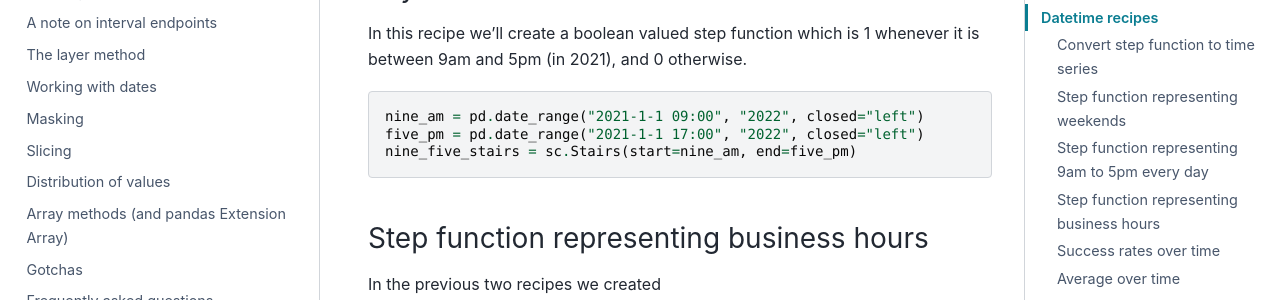
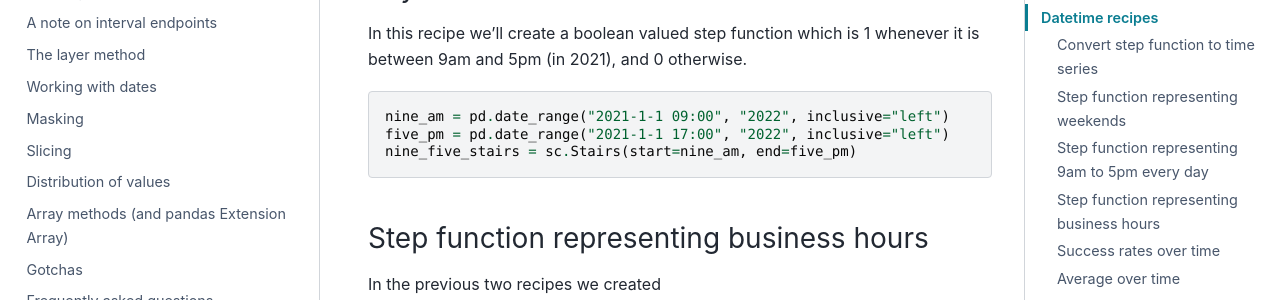
Before and after one commit to staircase-dev/staircase, a Sphinx documentation site: the page built from docs/user_guide/cookbook.rst, in a window 1280 px wide and 900 px high, scrolled down 3345 px. Shown: the part 152-452 px from the top of the window. Built offline with Sphinx 7.4.7 and the PyData theme 0.15.4, drawn with Linux system fonts in a browser that asks for light colours; pages that are not in the unit, such as notebooks, are missing from menus.

Commit message:
pandas date range deprecation

```diff
--- a/docs/user_guide/cookbook.rst
+++ b/docs/user_guide/cookbook.rst
@@ -193,7 +193,7 @@ In this recipe we'll create a boolean valued step function which is 1 whenever i
 .. plot::
     :context: close-figs
 
-    >>> saturdays = pd.date_range("2021-01-02", "2022", freq="7D", closed="left")
+    >>> saturdays = pd.date_range("2021-01-02", "2022", freq="7D", inclusive="left")
     >>> mondays = saturdays + pd.Timedelta(2, "day")
     >>> weekend_stairs = sc.Stairs(start=saturdays, end=mondays)
     >>> weekend_stairs.plot()
@@ -206,8 +206,8 @@ In this recipe we'll create a boolean valued step function which is 1 whenever i
 
 .. code-block::
 
-    nine_am = pd.date_range("2021-1-1 09:00", "2022", closed="left")
-    five_pm = pd.date_range("2021-1-1 17:00", "2022", closed="left")
+    nine_am = pd.date_range("2021-1-1 09:00", "2022", inclusive="left")
+    five_pm = pd.date_range("2021-1-1 17:00", "2022", inclusive="left")
     nine_five_stairs = sc.Stairs(start=nine_am, end=five_pm)
 
 
```
